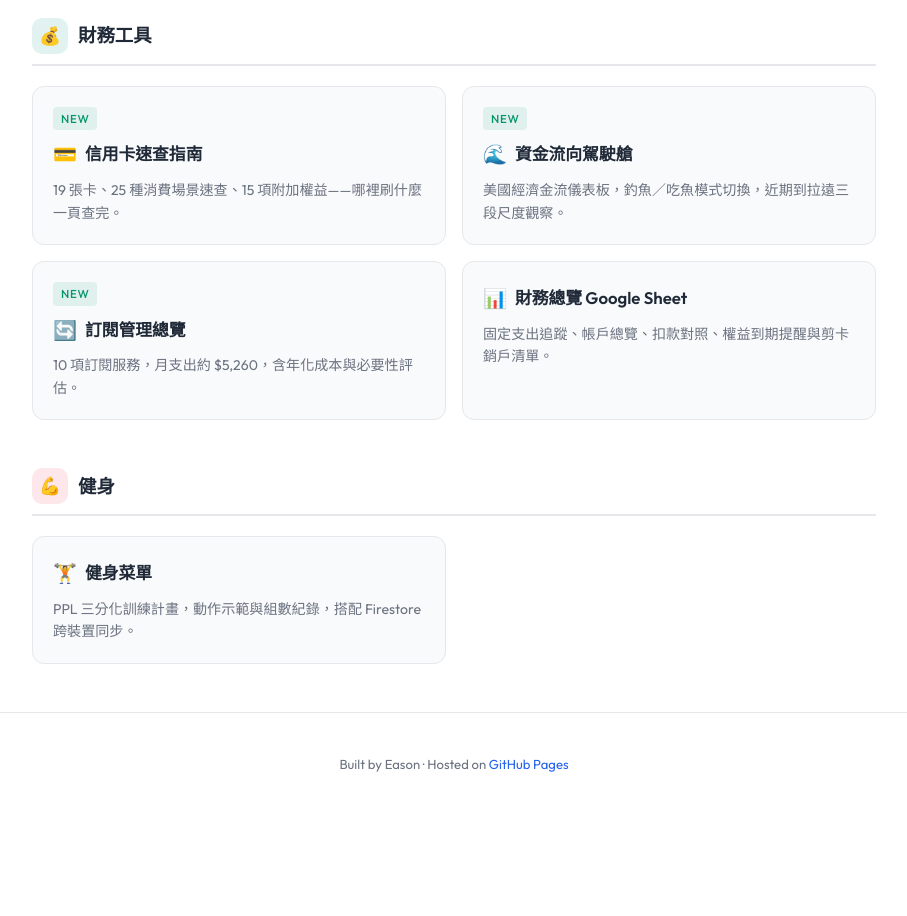
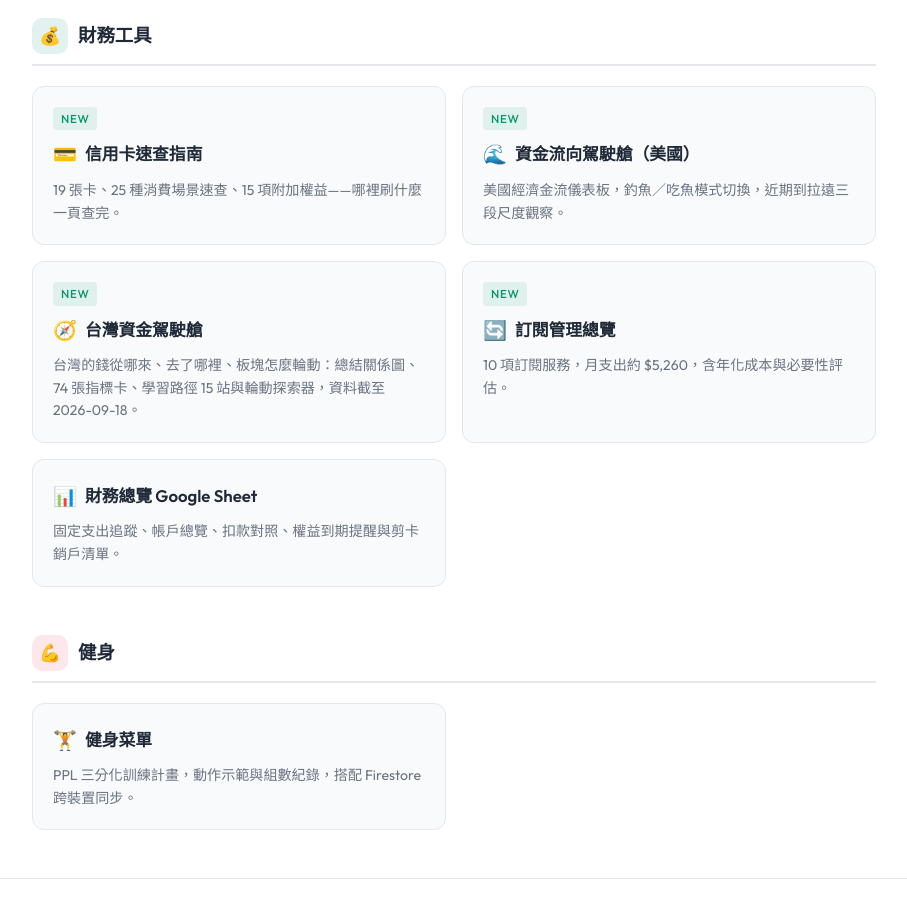
Before and after one commit to eason72097/eason72097.github.io, a plain HTML site: page index.html in a window 1280 px wide. Shown: the part 1520-2436 px from the top of the page, without its empty margins (186-1093 px from the left). Before the commit the page ends 2343 px from the top, so only its background shows below. Drawn offline with Linux system fonts and the light colour scheme.

Commit message:
Update index.html

```diff
--- a/index.html
+++ b/index.html
@@ -326,8 +326,13 @@ body {
       </a>
       <a class="card teal" href="/money-flow.html">
         <span class="card-tag new">new</span>
-        <div class="card-title"><span class="emoji">🌊</span>資金流向駕駛艙</div>
+        <div class="card-title"><span class="emoji">🌊</span>資金流向駕駛艙（美國）</div>
         <div class="card-desc">美國經濟金流儀表板，釣魚／吃魚模式切換，近期到拉遠三段尺度觀察。</div>
+      </a>
+      <a class="card teal" href="/money-flow-tw.html">
+        <span class="card-tag new">new</span>
+        <div class="card-title"><span class="emoji">🧭</span>台灣資金駕駛艙</div>
+        <div class="card-desc">台灣的錢從哪來、去了哪裡、板塊怎麼輪動：總結關係圖、74 張指標卡、學習路徑 15 站與輪動探索器，資料截至 2026-09-18。</div>
       </a>
       <a class="card teal" href="/subscription-overview.html">
         <span class="card-tag new">new</span>
```
